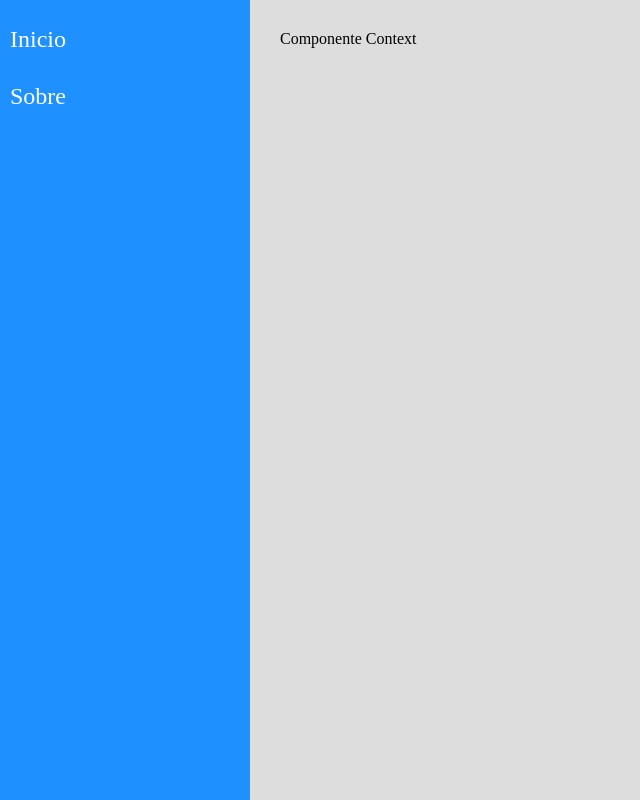
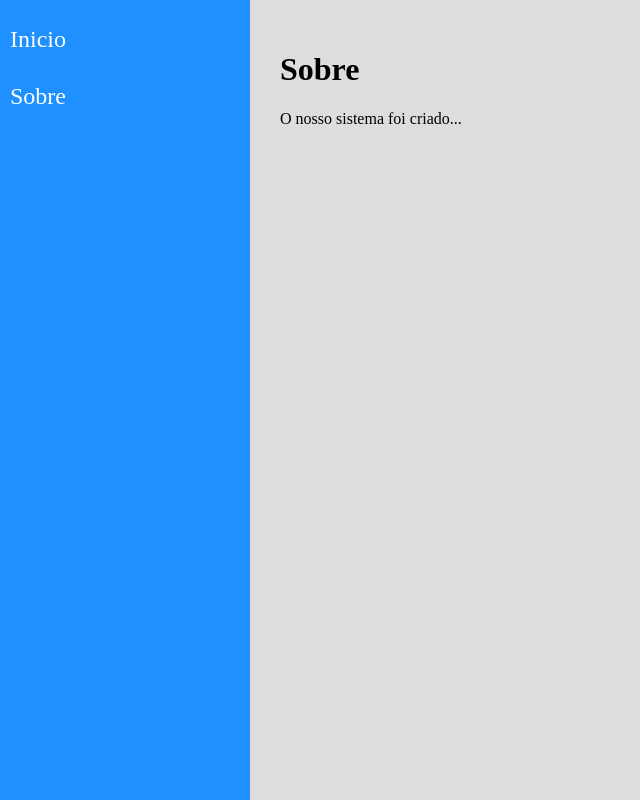
Before and after one commit to silvarafaell/Curso_React_Redux, a React (Create React App) app in the folder navegacao/: page /about in a window 1280 px wide. Shown: the whole page, without its empty margins (0-640 px from the left). Built offline with nearby package versions, Linux system fonts and the light colour scheme.

Commit message:
Navegacao Simples - Navegacao com React Router

```diff
--- a/navegacao/src/components/layout/Context.jsx
+++ b/navegacao/src/components/layout/Context.jsx
@@ -1,9 +1,16 @@
 import './Context.css'
 import React from 'react'
+import { Routes, Route } from 'react-router-dom'
+
+import Home from '../../views/examples/Home'
+import About from '../../views/examples/About'
 
 const Context = props => (
     <main className="Context">
-        Componente Context
+        <Routes>
+            <Route path="/" caseSensitive={false} element={<Home />} />
+            <Route path="/about" caseSensitive={false} element={<About />} />
+        </Routes>
     </main>
 )
 
--- a/navegacao/src/components/layout/Menu.jsx
+++ b/navegacao/src/components/layout/Menu.jsx
@@ -1,15 +1,17 @@
 import './Menu.css'
 import React from 'react'
+
+import { Link } from 'react-router-dom'
 
 const Menu = props => (
     <aside className="Menu">
         <nav>
             <ul>
                 <li>
-                    <a href="">Inicio</a>
+                    <Link to="/">Inicio</Link>
                 </li>
                 <li>
-                    <a href="">Sobre</a>
+                    <Link to="/about">Sobre</Link>
                 </li>
             </ul>
         </nav>
--- a/navegacao/src/views/App.jsx
+++ b/navegacao/src/views/App.jsx
@@ -2,11 +2,14 @@
 import React from 'react'
 import Menu from '../components/layout/Menu'
 import Context from '../components/layout/Context'
+import { BrowserRouter as Router } from 'react-router-dom'
 
 const App = props => (
     <div className="App">
-        <Menu />
-        <Context />
+        <Router>
+            <Menu />
+            <Context />
+        </Router>
     </div>
 )
 
```
